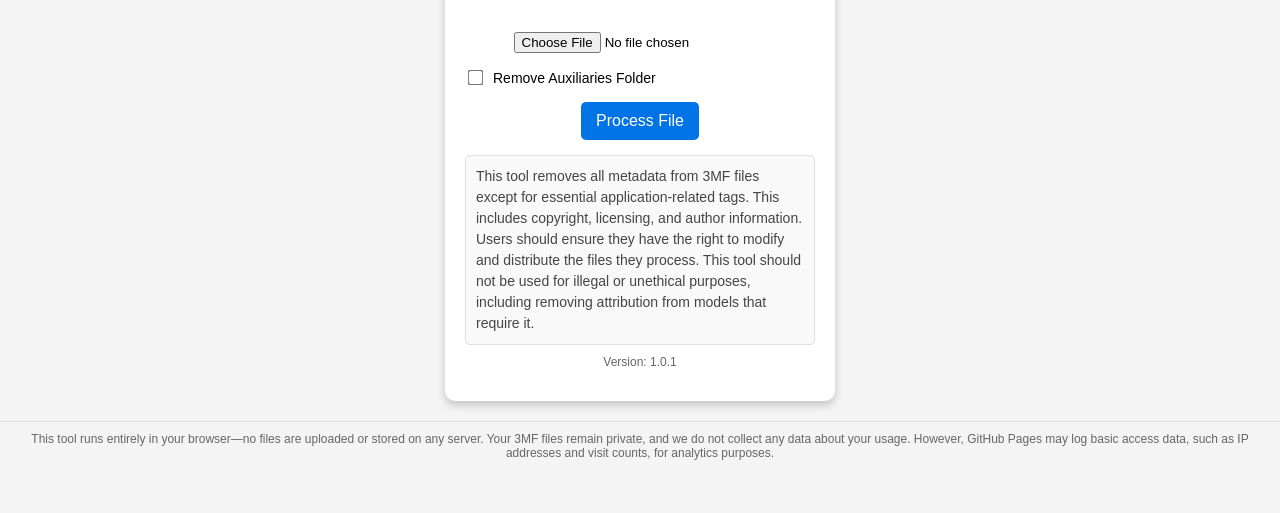
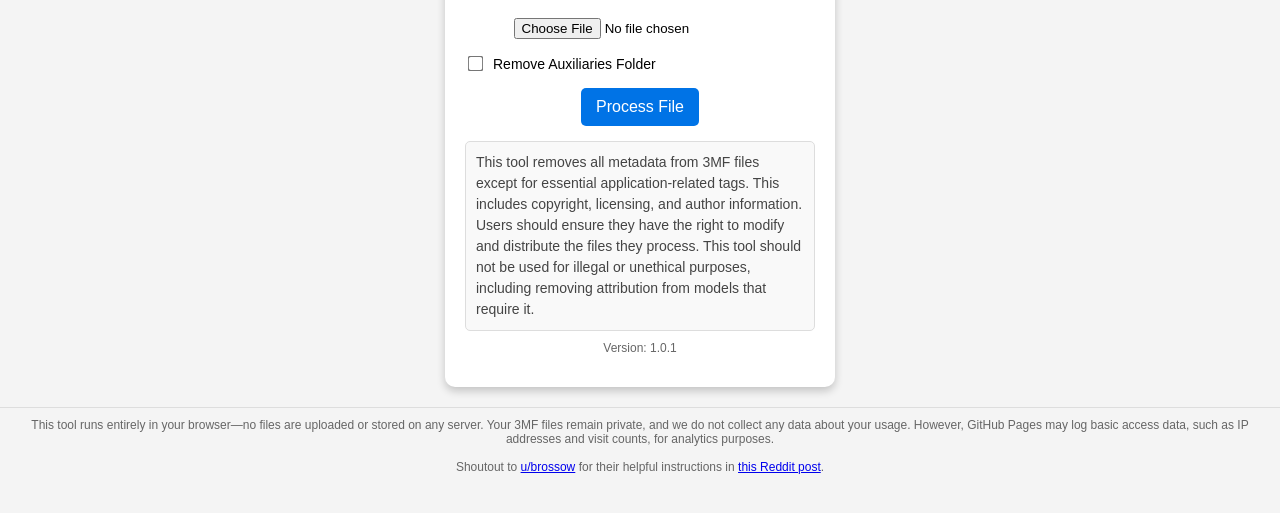
Before and after one commit to tscott98/3MF-anon, a plain HTML site: page index.html in a window 1280 px wide. Shown: the part 247-760 px from the top of the page. Drawn offline with nearby package versions, Linux system fonts and the light colour scheme.

Commit message:
Add shoutout to brossow

```diff
--- a/index.html
+++ b/index.html
@@ -125,7 +125,8 @@
         <p class="version"></p> <!-- Remove hardcoded version -->
     </div>
     <footer id="footer">
-        This tool runs entirely in your browser—no files are uploaded or stored on any server. Your 3MF files remain private, and we do not collect any data about your usage. However, GitHub Pages may log basic access data, such as IP addresses and visit counts, for analytics purposes.
+        This tool runs entirely in your browser—no files are uploaded or stored on any server. Your 3MF files remain private, and we do not collect any data about your usage. However, GitHub Pages may log basic access data, such as IP addresses and visit counts, for analytics purposes.<br><br>
+        Shoutout to <a href="https://www.reddit.com/user/brossow/" target="_blank">u/brossow</a> for their helpful instructions in <a href="https://www.reddit.com/r/BambuLab/comments/1j9vtrc/removing_unwanted_project_info_from_3mf_files/" target="_blank">this Reddit post</a>.
     </footer>
 </body>
 </html>
```
